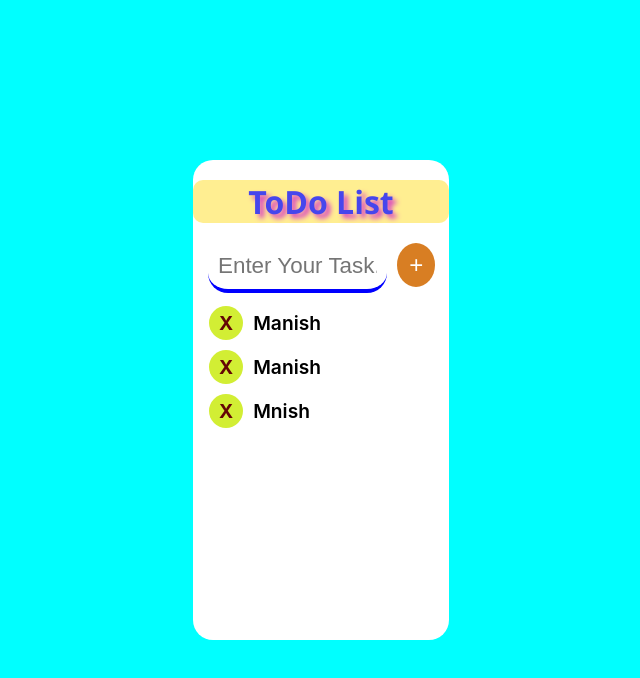
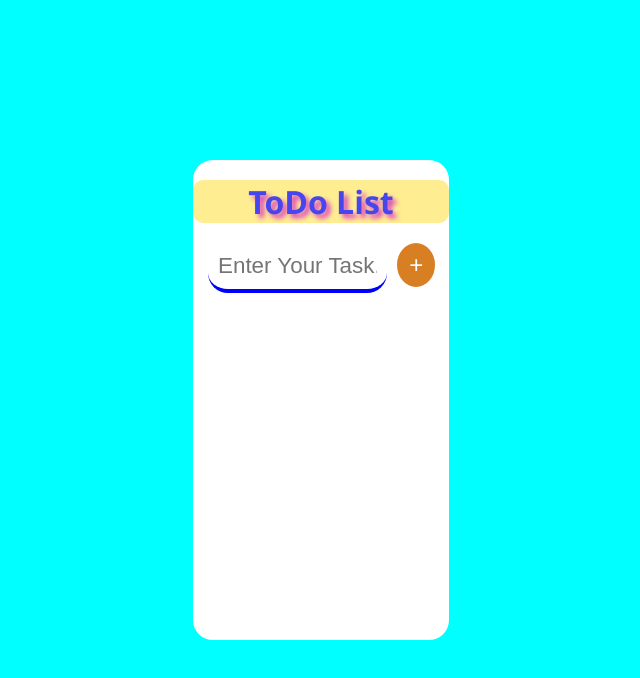
Before and after one commit to manish7479dlp/ToDoList.io, a React (Create React App) app: page / in a window 1280 px wide. Shown: the top 678 px of the page, without its empty margins (319-959 px from the left). Built offline with nearby package versions, Linux system fonts and the light colour scheme.

Commit message:
All Backend Work is Done

```diff
--- a/src/App.css
+++ b/src/App.css
@@ -14,6 +14,7 @@
 }
 
 .container{
+  overflow: auto;
   /* border: 2px solid black; */
   border-radius: 20px;
   background-color: white;
--- a/src/App.js
+++ b/src/App.js
@@ -1,26 +1,62 @@
-import React from 'react';
+import React, { useState } from 'react';
 import './App.css'
 import List from './List'
 
 function App(){
+  const [idata , setIData] = useState("");
+  const [listData , setListData] = useState([]);
+
+  function inputData(event) {
+           setIData(event.target.value);
+
+  };
+
+  function addItem() {
+
+         if(idata != "") {
+            setListData((preData) =>{
+                return [...preData , idata];
+            })
+
+        }
+
+          setIData("");
+  };
+
+  function deleteItem(index) {
+    // console.log("hlw form the other side..." + index);
+
+      setListData((preData) => {
+        return preData.filter((elm , idx) =>{
+             return idx !== index;
+        })
+      })
+
+
+  }
+
   return (
     <>
       <div className='main_container'>
         <div className='container'>
           <h1 className='heading'>ToDo List</h1>
           <br/>
-          <input className='input' type= "text" placeholder='Enter Your Task..'/>
-          <button className='addbtn'>+</button>
+          <input className='input' type= "text" placeholder='Enter Your Task..'value={idata} onChange={inputData}/>
+          <button onClick={addItem} className='addbtn'>+</button>
           <ul>
-            <List
-              text = "Manish"
-            />
-            <List
-              text = "Manish"
-            />
-            <List
-              text = "Mnish"
-            />
+
+              {
+                listData.map((elm , index) => {
+                  return <List
+                  text = {elm}
+                  key = {index}
+                  onSelect = {() => {
+                    deleteItem(index)
+                  }}
+                  />
+                })
+              }
+
           </ul>
         </div>
       </div>
--- a/src/List.jsx
+++ b/src/List.jsx
@@ -1,12 +1,12 @@
 import react from 'react'
 
-const listItem = "Manish how are you..."
+
 
 const List = (prob) =>{
     return (
         <>
             <div className='item'>
-                <span>X</span>
+                <span onClick={prob.onSelect}>X</span>
                 <li className='list'>{prob.text}</li>
             </div>
         </>
```
